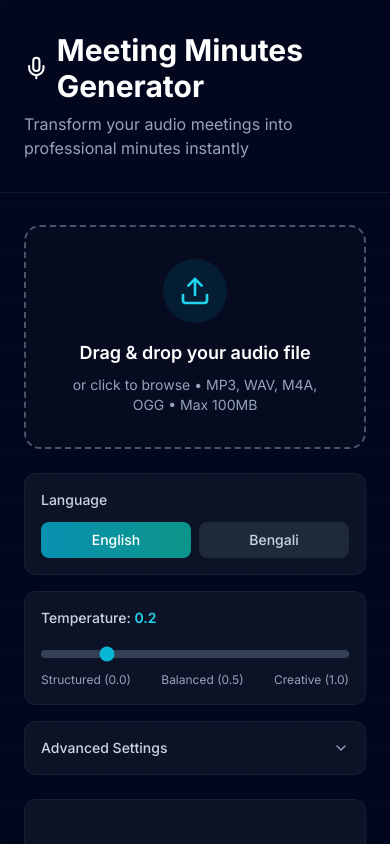
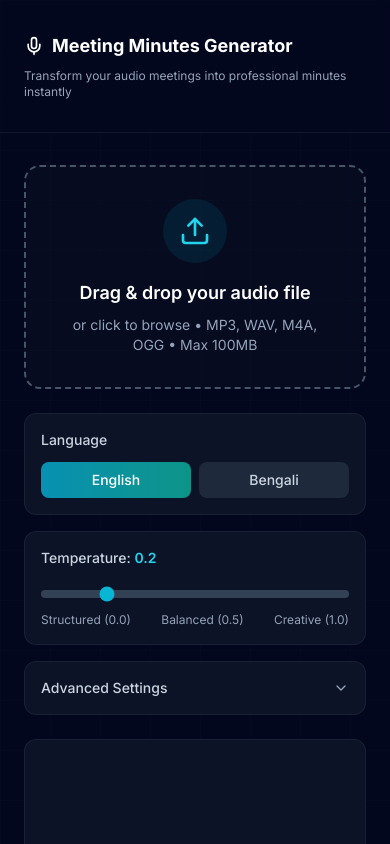
Before and after one commit to Atik471/meeting-minutes-generator, a React (Vite) app in the folder frontend/: page / in a window 390 px wide. Shown: the top 844 px of the page. Built offline with nearby package versions, Linux system fonts and the light colour scheme; no server answers.

Commit message:
update header font size for mobile

```diff
--- a/frontend/src/App.jsx
+++ b/frontend/src/App.jsx
@@ -190,10 +190,10 @@ function App() {
           <div className="max-w-6xl mx-auto px-6 py-8">
             <div className="flex items-center justify-between">
               <div>
-                <h1 className="text-3xl font-bold text-white mb-2 flex items-center gap-2">
-                  <Mic className="w-8 h-8" /> Meeting Minutes Generator
+                <h1 className="text-lg sm:text-2xl lg:text-3xl font-bold text-white mb-2 flex items-center gap-2 whitespace-nowrap">
+                  <Mic className="w-5 h-5 sm:w-7 sm:h-7 lg:w-8 lg:h-8 shrink-0" /> Meeting Minutes Generator
                 </h1>
-                <p className="text-slate-400">
+                <p className="text-xs sm:text-sm text-slate-400">
                   Transform your audio meetings into professional minutes instantly
                 </p>
               </div>
```
